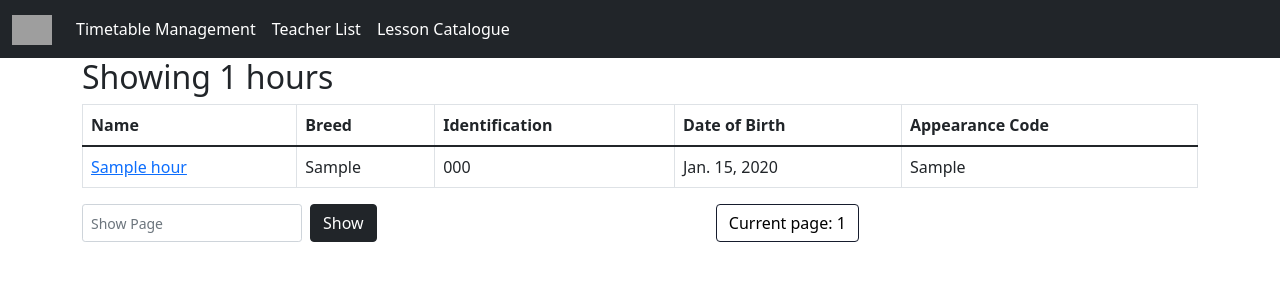
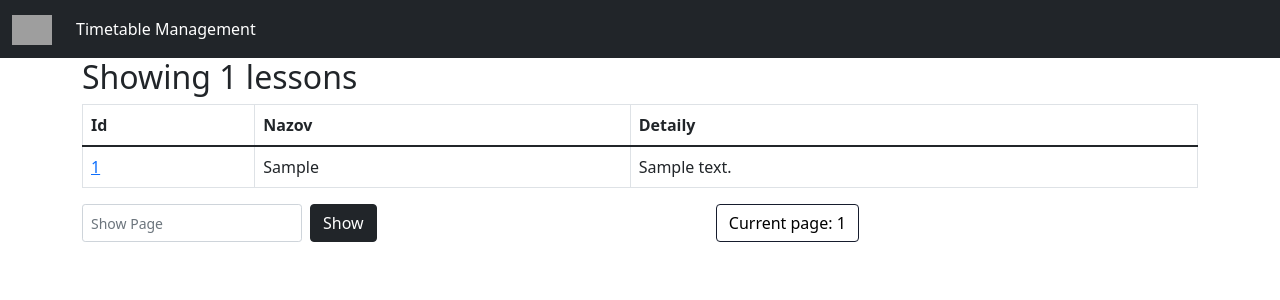
Before and after one commit to xvidaf/AASS_Vida_Pinke, a Django app: page / in a window 1280 px wide. Shown: the top 300 px of the page. Run offline with Django 4.2, Linux system fonts and the light colour scheme; tables that the repository leaves empty hold one stand-in row (values such as "Sample post"); grey boxes are pictures that could not be loaded.

Commit message:
Created models and view for lessons list and lesson details

```diff
--- a/HoursManagement/models.py
+++ b/HoursManagement/models.py
@@ -1,26 +1,56 @@
 from django.db import models
+from django.utils.translation import gettext_lazy as _
 
 
 # Create your models here.
 # TODO DO REAL MODEL
-class Hour(models.Model):
-    internalid = models.IntegerField('Cat serial number from the csv', null=True)
-    name = models.CharField('Name of the cat', max_length=1000, null=True)
-    breed = models.CharField('Breed of the cat', max_length=100, null=True)
-    birth = models.DateField('Birthdate of the cat', null=True)
-    gender = models.CharField('Gender of the cat', max_length=100, null=True)
-    fur = models.CharField('Fur code of the cat', max_length=100, null=True)
-    number = models.CharField('Identification number of the cat', max_length=200, null=True)
-    title = models.CharField('Titles of the cat', max_length=100, null=True)
-    father = models.CharField('Identification of the Father of the cat', max_length=200, null=True)
-    mother = models.CharField('Identification of the Mother of the cat', max_length=200, null=True)
-    site = models.CharField('Site from which the cat is from', max_length=20, null=True)
-    health = models.CharField('Health information about the cat', max_length=500, null=True)
-    fatherLink = models.ForeignKey('self', on_delete=models.SET_NULL, null=True, blank=True,
-                                   related_name="fatherLink_cat")
-    motherLink = models.ForeignKey('self', on_delete=models.SET_NULL, null=True, blank=True,
-                                   related_name="motherLink_cat")
+class Ucitel(models.Model):
+    bydlisko = models.CharField(max_length=255, null=True)
+    meno = models.CharField(max_length=255, null=True)
+    priezvisko = models.CharField(max_length=255, null=True)
+    rodneCislo = models.CharField(max_length=255, null=True)
+    pohlavie = models.BooleanField(null=True)
+class Trieda(models.Model):
+    class Rocnik(models.TextChoices):
+        prvy = '1', _('Prvy rocnik')
+        druhy = '2', _('Druhy rocnik')
+        treti = '3', _('Treti rocnik')
+        stvrty = '4', _('Stvrty rocnik')
+        piaty = '5', _('Piaty rocnik')
+        siesty = '6', _('Siesty rocnik')
+        siedmy = '7', _('Siedmy rocnik')
+        osmi = '8', _('Osmi rocnik')
+        deviaty = '9', _('Deviaty rocnik')
 
+    rocnik = models.CharField(
+        max_length=1,
+        choices=Rocnik.choices,
+        default=Rocnik.prvy,
+    )
+    nazov = models.CharField(max_length=255, null=True)
+    ucitel = models.ForeignKey(Ucitel, on_delete=models.SET_NULL, null=True, blank=True)
+class Student(models.Model):
+    bydlisko = models.CharField(max_length=255, null=True)
+    meno = models.CharField(max_length=255, null=True)
+    priezvisko = models.CharField(max_length=255, null=True)
+    rodneCislo = models.CharField(max_length=255, null=True)
+    pohlavie = models.BooleanField()
+    trieda = models.ForeignKey(Trieda, on_delete=models.SET_NULL, null=True, blank=True)
+
+class Predmet(models.Model):
+    detaily = models.CharField(max_length=255, null=True)
+    nazov = models.CharField(max_length=255, null=True)
+    trieda = models.ForeignKey(Trieda, on_delete=models.SET_NULL, null=True, blank=True)
+
+class PredmetToTrieda(models.Model):
+    trieda = models.ForeignKey(Trieda, on_delete=models.SET_NULL, null=True, blank=True)
+    predmet = models.ForeignKey(Predmet, on_delete=models.SET_NULL, null=True, blank=True)
+
+class Hodina(models.Model):
+    predmet = models.ForeignKey(Predmet, on_delete=models.SET_NULL, null=True, blank=True)
+    trieda = models.ForeignKey(Trieda, on_delete=models.SET_NULL, null=True, blank=True)
+    ucitel = models.ForeignKey(Ucitel, on_delete=models.SET_NULL, null=True, blank=True)
+    cas = models.TimeField(null=True)
     def __str__(self):
         if self.name:
             return self.name
--- a/HoursManagement/urls.py
+++ b/HoursManagement/urls.py
@@ -20,8 +20,8 @@ import HoursManagement
 from HoursManagement import views
 
 urlpatterns = [
-    path('', views.hour_list, name="hour_list"),
-    path('hour/<hour_id>', views.hour, name="hour"),
-    path('teacher', views.teacher_list, name="teacher_list"),
-    path('lesson', views.lesson_list, name="lesson_list"),
+    path('', views.zobrazZoznamPredmetov, name="zobrazZoznamPredmetov"),
+    path('hour/<predmet_id>', views.hour, name="hour"),
+    #path('teacher', views.teacher_list, name="teacher_list"),
+    #path('lesson', views.lesson_list, name="lesson_list"),
 ]
--- a/HoursManagement/views.py
+++ b/HoursManagement/views.py
@@ -5,31 +5,35 @@ from django.shortcuts import render, redirect
 
 from django.http import HttpResponse
 
-from HoursManagement.models import Hour
+from .models import Trieda
+from .models import Student
+from .models import Ucitel
+from .models import Hodina
+from .models import Predmet
 
 #View of hour table
-def hour_list(request):
-    cat_all = Hour.objects.all().order_by('id')
+def zobrazZoznamPredmetov(request):
+    vsetky_predmety = Predmet.objects.all().order_by('id')
     if request.method == "GET":
         page = request.GET.get('page', 1)
-        paginator = Paginator(cat_all, 50)
-        cat_count = cat_all.count()
+        paginator = Paginator(vsetky_predmety, 50)
+        pocet_predmetov = vsetky_predmety.count()
         try:
-            cats = paginator.page(page)
+            predmety = paginator.page(page)
         except PageNotAnInteger:
             #cats = paginator.page(1)
             return redirect(request.META.get('HTTP_REFERER'))
         except EmptyPage:
-            cats = paginator.page(paginator.num_pages)
+            predmety = paginator.page(paginator.num_pages)
 
-        return render(request, 'hour_list.html', { 'cats': cats, 'cat_count': cat_count})
+        return render(request, 'lesson_list.html', { 'predmety': predmety, 'pocet_predmetov': pocet_predmetov})
     else:
         return redirect(request.META.get('HTTP_REFERER'))
 
 
 #View of teacher table
 def teacher_list(request):
-    cat_all = Hour.objects.all().order_by('id')
+    cat_all = Hodina.objects.all().order_by('id')
     if request.method == "GET":
         page = request.GET.get('page', 1)
         paginator = Paginator(cat_all, 50)
@@ -48,7 +52,7 @@ def teacher_list(request):
 
 #View of lesson table
 def lesson_list(request):
-    cat_all = Hour.objects.all().order_by('id')
+    cat_all = Hodina.objects.all().order_by('id')
     if request.method == "GET":
         page = request.GET.get('page', 1)
         paginator = Paginator(cat_all, 50)
@@ -73,8 +77,9 @@ def findParent(parent_id):
     return HttpResponse("Hello, world. You're at the polls index.")
 
 #View hour detail
-def hour(request, hour_id):
-    return HttpResponse("Hello, world. You're at the polls index.")
+def hour(request, predmet_id):
+    predmet = Predmet.objects.get(pk=predmet_id)
+    return render(request, 'hour.html', {'predmet': predmet})
 
 def cat_info_list(request):
     return HttpResponse("Hello, world. You're at the polls index.")
--- a/templates/header.html
+++ b/templates/header.html
@@ -1,7 +1,7 @@
 
 <nav class="navbar navbar-expand-lg navbar-dark bg-dark">
   <div class="container-fluid">
-      <a class="navbar-brand" href="{% url 'hour_list' %}">
+      <a class="navbar-brand" href="{% url 'zobrazZoznamPredmetov' %}">
       <img src="https://cdn-icons-png.flaticon.com/128/1818/1818401.png" alt="" width="40" height="30">
     </a>
     <button class="navbar-toggler" type="button" data-bs-toggle="collapse" data-bs-target="#navbarSupportedContent" aria-controls="navbarSupportedContent" aria-expanded="false" aria-label="Toggle navigation">
@@ -10,14 +10,16 @@
     <div class="collapse navbar-collapse" id="navbarSupportedContent">
       <ul class="navbar-nav me-auto mb-2 mb-lg-0">
         <li class="nav-item">
-          <a class="nav-link active" aria-current="page" href="{% url 'hour_list' %}">Timetable Management</a>
+          <a class="nav-link active" aria-current="page" href="{% url 'zobrazZoznamPredmetov' %}">Timetable Management</a>
         </li>
+          {% comment %}
         <li class="nav-item">
           <a class="nav-link active" href="{% url 'teacher_list' %}">Teacher List</a>
         </li>
         <li class="nav-item">
           <a class="nav-link active" href="{% url 'lesson_list' %}">Lesson Catalogue</a>
         </li>
+        {% endcomment %}
       </ul>
     </div>
   </div>
--- a/templates/lesson_list.html
+++ b/templates/lesson_list.html
@@ -3,25 +3,21 @@
 
 {% block content %}
     <div class="container">
-        <h2>Showing {{ cat_count }} lessons </h2>
+        <h2>Showing {{ pocet_predmetov }} lessons </h2>
         <table class="table table-bordered">
       <thead>
         <tr>
-          <th>Name</th>
-          <th>Breed</th>
-           <th>Identification</th>
-          <th>Date of Birth</th>
-          <th>Appearance Code</th>
+          <th>Id</th>
+          <th>Nazov</th>
+          <th>Detaily</th>
         </tr>
       </thead>
       <tbody>
-        {% for cat in cats %}
+        {% for predmet in predmety %}
           <tr>
-              <td><a href="{% url 'hour' cat.id%}">{{ cat.name }}</a></td>
-              <td>{{ cat.breed }}</td>
-              <td>{{ cat.number }}</td>
-            <td>{{ cat.birth }}</td>
-            <td>{{ cat.fur }}</td>
+              <td><a href="{% url 'hour' predmet.id%}">{{ predmet.id }}</a></td>
+              <td>{{ predmet.nazov }}</td>
+              <td>{{ predmet.detaily }}</td>
           </tr>
         {% endfor %}
       </tbody>
@@ -29,7 +25,7 @@
 
     <nav aria-label="Cat navigation">
 
-          <form class="form-inline" method="get" action="{% url 'hour_list'  %}">
+          <form class="form-inline" method="get" action="{% url 'zobrazZoznamPredmetov'  %}">
                       <div class="form-group input-group-sm" style="display:inline-flex; float:left; margin-right:0px;">
       <input class="form-control me-2" type="search" placeholder="Show Page" aria-label="Search" name="page" >
       <input type="hidden" name="search_term" value={{ searched_term }}>
@@ -40,16 +36,16 @@
 
 
   <ul class="nav justify-content-center">
-      {% if cats.has_previous %}
+      {% if predmety.has_previous %}
           <li class="page-item"><a class="page-link" style="background:#161c2d ; color: white" href="?page=1">First</a></li>
-          <li class="page-item"><a class="page-link" style="background:#161c2d ; color: white" href="?page={{ cats.previous_page_number }}">Previous</a></li>
+          <li class="page-item"><a class="page-link" style="background:#161c2d ; color: white" href="?page={{ predmety.previous_page_number }}">Previous</a></li>
       {% endif %}
   <li class="page-item active" aria-current="page">
-      <span class="page-link" style="background:white ; color: black; border-color: #161c2d">Current page: {{ cats.number }}</span>
+      <span class="page-link" style="background:white ; color: black; border-color: #161c2d">Current page: {{ predmety.number }}</span>
     </li>
-  {% if cats.has_next %}
-    <li class="page-item"><a class="page-link" style="background:#161c2d ; color: white" href="?page={{ cats.next_page_number}}">Next</a></li>
-      <li class="page-item"><a class="page-link" style="background:#161c2d ; color: white" href="?page={{ cats.paginator.num_pages}}">Last</a></li>
+  {% if predmety.has_next %}
+    <li class="page-item"><a class="page-link" style="background:#161c2d ; color: white" href="?page={{ predmety.next_page_number}}">Next</a></li>
+      <li class="page-item"><a class="page-link" style="background:#161c2d ; color: white" href="?page={{ predmety.paginator.num_pages}}">Last</a></li>
   {% endif %}
   </ul>
 </nav>
```
Also changed, not shown: HoursManagement/admin.py (+10 -2 lines), templates/hour.html (+11 -17 lines).
